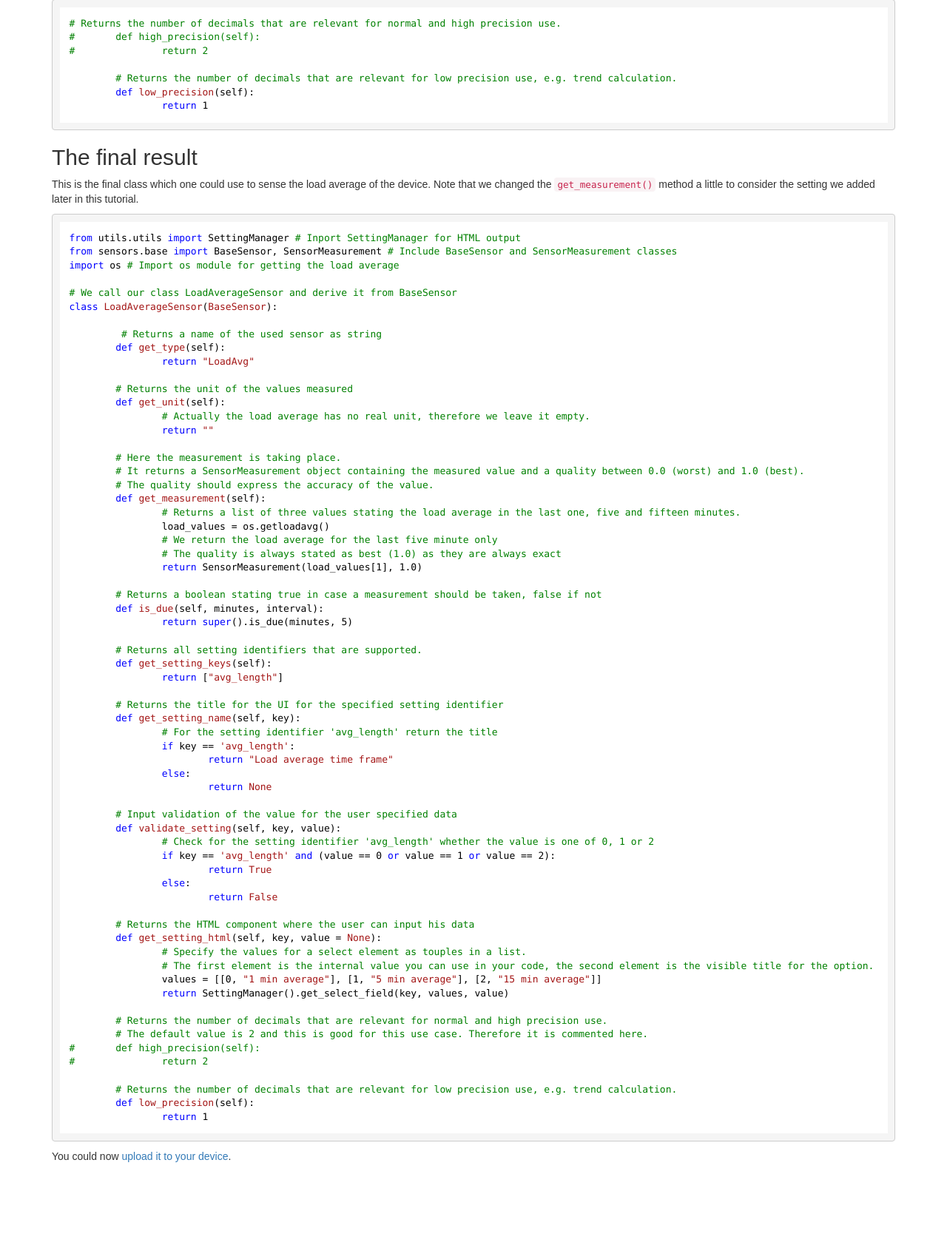
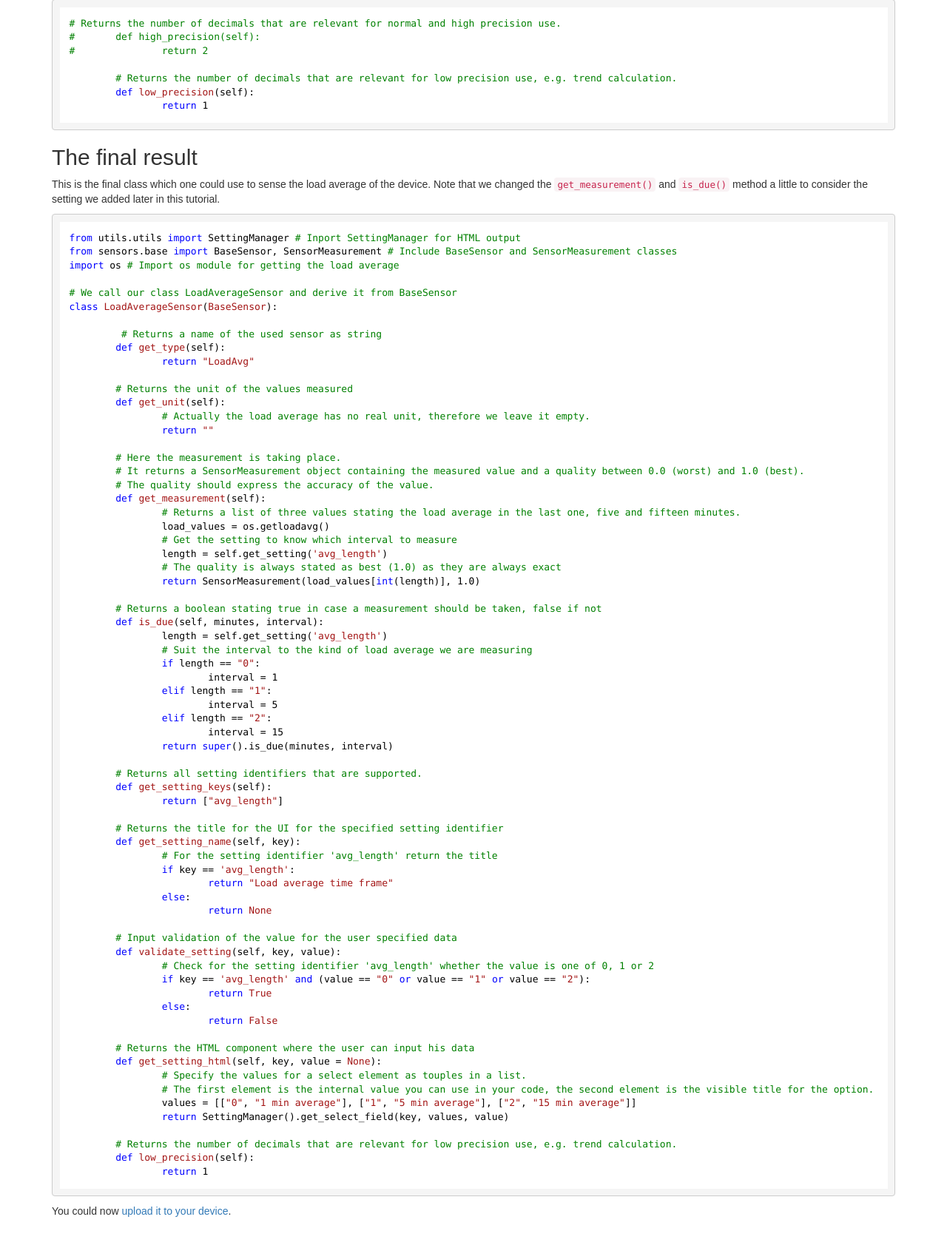
Before and after one commit to JanVan01/gwot-physical, a Flask app: template templates/tutorial_sensors.html in a window 1280 px wide. Shown: the part 2878-4565 px from the top of the page at 74% size. Before the commit the page ends 4449 px from the top, so only its background shows below. Run offline with Flask 2, Linux system fonts and the light colour scheme; the template is opened without the code that fills it, so the values that code supplies are empty; some libraries are stand-ins or nearby versions.

Commit message:
Bugfix for tutorial and added sensor from tutorial to sources.

```diff
--- a/templates/tutorial_sensors.html
+++ b/templates/tutorial_sensors.html
@@ -161,7 +161,7 @@ class LoadAverageSensor(BaseSensor):
 
 <h2>The final result</h2>
 <p>This is the final class which one could use to sense the load average of the device.
-	Note that we changed the <code>get_measurement()</code> method a little to consider the setting we added later in this tutorial.</p>
+	Note that we changed the <code>get_measurement()</code> and <code>is_due()</code> method a little to consider the setting we added later in this tutorial.</p>
 <pre><code class="python">from utils.utils import SettingManager # Inport SettingManager for HTML output
 from sensors.base import BaseSensor, SensorMeasurement # Include BaseSensor and SensorMeasurement classes
 import os # Import os module for getting the load average
@@ -184,13 +184,22 @@ class LoadAverageSensor(BaseSensor):
 	def get_measurement(self):
 		# Returns a list of three values stating the load average in the last one, five and fifteen minutes.
 		load_values = os.getloadavg()
-		# We return the load average for the last five minute only
+		# Get the setting to know which interval to measure
+		length = self.get_setting('avg_length')
 		# The quality is always stated as best (1.0) as they are always exact
-		return SensorMeasurement(load_values[1], 1.0)
+		return SensorMeasurement(load_values[int(length)], 1.0)
 
 	# Returns a boolean stating true in case a measurement should be taken, false if not
 	def is_due(self, minutes, interval):
-		return super().is_due(minutes, 5)
+		length = self.get_setting('avg_length')
+		# Suit the interval to the kind of load average we are measuring
+		if length == "0":
+			interval = 1
+		elif length == "1":
+			interval = 5
+		elif length == "2":
+			interval = 15
+		return super().is_due(minutes, interval)
 
 	# Returns all setting identifiers that are supported.
 	def get_setting_keys(self):
@@ -207,7 +216,7 @@ class LoadAverageSensor(BaseSensor):
 	# Input validation of the value for the user specified data
 	def validate_setting(self, key, value):
 		# Check for the setting identifier 'avg_length' whether the value is one of 0, 1 or 2
-		if key == 'avg_length' and (value == 0 or value == 1 or value == 2):
+		if key == 'avg_length' and (value == "0" or value == "1" or value == "2"):
 			return True
 		else:
 			return False
@@ -216,13 +225,8 @@ class LoadAverageSensor(BaseSensor):
 	def get_setting_html(self, key, value = None):
 		# Specify the values for a select element as touples in a list.
 		# The first element is the internal value you can use in your code, the second element is the visible title for the option.
-		values = [[0, "1 min average"], [1, "5 min average"], [2, "15 min average"]]
+		values = [["0", "1 min average"], ["1", "5 min average"], ["2", "15 min average"]]
 		return SettingManager().get_select_field(key, values, value)
-
-	# Returns the number of decimals that are relevant for normal and high precision use.
-	# The default value is 2 and this is good for this use case. Therefore it is commented here.
-#	def high_precision(self):
-#		return 2
 
 	# Returns the number of decimals that are relevant for low precision use, e.g. trend calculation.
 	def low_precision(self):
```
Also changed, not shown: sensors/loadavg.py (added, +69 -0 lines).
